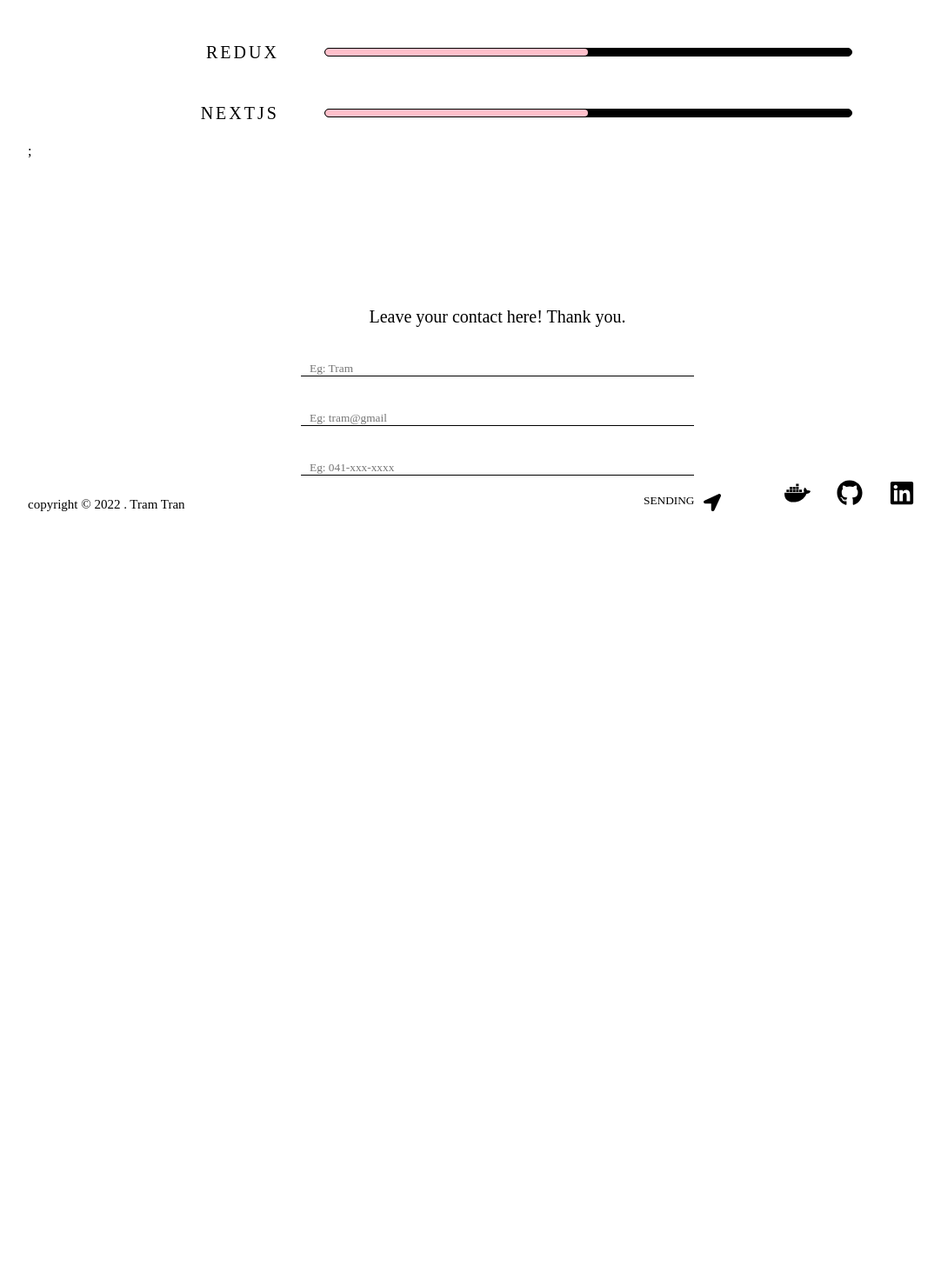
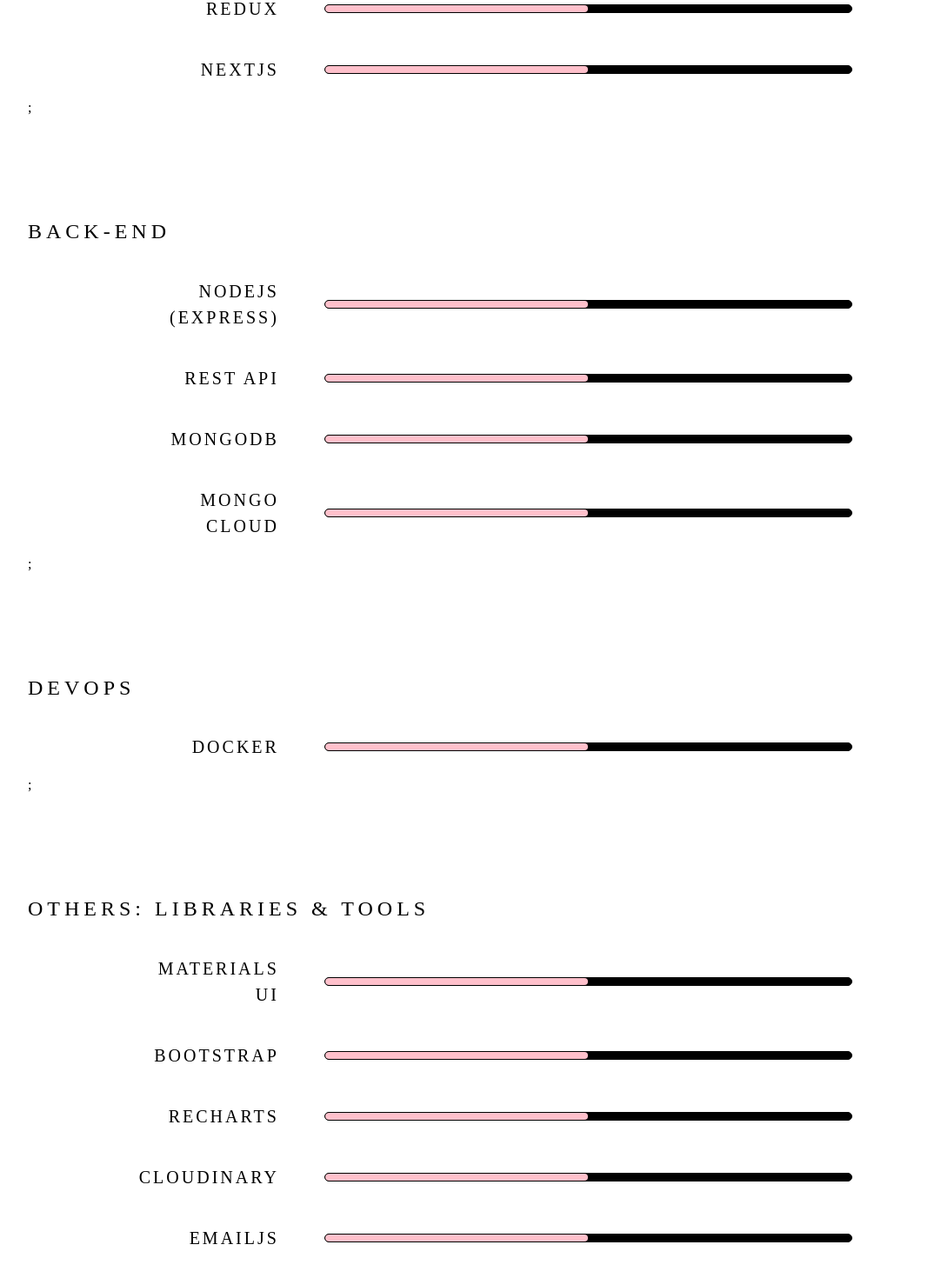
Before and after one commit to tramtran0497/Portfolio-CV-Official, a React (Create React App) app: page / in a window 1280 px wide. Shown: the part 1312-2782 px from the top of the page at 87% size, without its empty margins (76-1158 px from the left). Before the commit the page ends 1951 px from the top, so only its background shows below. Built offline with nearby package versions, Linux system fonts and the light colour scheme.

Commit message:
IT Fields without levels

```diff
--- a/src/App.tsx
+++ b/src/App.tsx
@@ -9,7 +9,10 @@
 
 const App: React.FunctionComponent = () => {
 
-  const listFE = ["HTML", "CSS/SCSS", "JAVASCRIPT", "TYPESCRIPT", "REACT(HOOK)", "REACT-NATIVE", "REDUX", "NEXTJS"]
+  const listFE = ["HTML", "CSS/SCSS", "JAVASCRIPT", "TYPESCRIPT", "REACT(HOOK)", "REACT-NATIVE", "REDUX", "NEXTJS"];
+  const listBE = ["NODEJS (EXPRESS)", "REST API", "MONGODB", "MONGO CLOUD"];
+  const listDevOp = ["DOCKER"];
+  const listOthers = ["MATERIALS UI", "BOOTSTRAP", "RECHARTS", "CLOUDINARY", "EMAILJS", "SENDGRID"];
 
   return (
     <Container>
@@ -21,7 +24,7 @@
       </Header>
       {/* <Home/> */}
       {/* <MyWords/> */}
-      <ItFields listFrontEnd={listFE}/>
+      <ItFields listFrontEnd={listFE} listBackEnd={listBE} listDevOp={listDevOp} listOthers={listOthers}/>
       <Footer>
         <Copy>
           copyright © 2022 . Tram Tran
--- a/src/Pages/ItFields.tsx
+++ b/src/Pages/ItFields.tsx
@@ -1,18 +1,21 @@
 import React from 'react';
-import {BackEnd, Container, FrontEnd, Title, TitleWrapper, ItemLevel, ItemTitle, ItemSkill, FrontEndTitle} from '../styles/ItFieldsStyles';
+import {BackEnd, Container, FrontEnd, Title, TitleWrapper, ItemLevel, ItemTitle, ItemSkill, TitleField, DevOp, Others} from '../styles/ItFieldsStyles';
 
 type ItFieldsProps = {
     listFrontEnd: string[],
+    listBackEnd: string[],
+    listDevOp: string[],
+    listOthers: string[],
 };
 
-const ItFields: React.FunctionComponent<ItFieldsProps> = ({listFrontEnd}) => (
+const ItFields: React.FunctionComponent<ItFieldsProps> = ({listFrontEnd, listBackEnd, listDevOp, listOthers}) => (
     <Container>
         <TitleWrapper>
             <Title>MY TECHNICAL SKILLS</Title>
         </TitleWrapper>
 
         <FrontEnd>
-            <FrontEndTitle>FRONT-END</FrontEndTitle>
+            <TitleField>FRONT-END</TitleField>
             {
                 listFrontEnd.length ? listFrontEnd.map((item: string) => {
                     return(
@@ -26,8 +29,46 @@
         </FrontEnd>
 
         <BackEnd>
+            <TitleField>BACK-END</TitleField>
+                {
+                    listBackEnd.length ? listBackEnd.map((item: string) => {
+                        return(
+                            <ItemSkill>
+                                <ItemTitle>{item}</ItemTitle>
+                                <ItemLevel/>
+                            </ItemSkill>
+                        );
+                    }) : null
+                };
+        </BackEnd>
 
-        </BackEnd>
+        <DevOp>
+            <TitleField>DEVOPS</TitleField>
+                {
+                    listDevOp.length ? listDevOp.map((item: string) => {
+                        return(
+                            <ItemSkill>
+                                <ItemTitle>{item}</ItemTitle>
+                                <ItemLevel/>
+                            </ItemSkill>
+                        );
+                    }) : null
+                };
+        </DevOp>
+
+        <Others>
+            <TitleField>OTHERS: LIBRARIES & TOOLS</TitleField>
+                {
+                    listOthers.length ? listOthers.map((item: string) => {
+                        return(
+                            <ItemSkill>
+                                <ItemTitle>{item}</ItemTitle>
+                                <ItemLevel/>
+                            </ItemSkill>
+                        );
+                    }) : null
+                };
+        </Others>
     </Container>
 );
 
--- a/src/styles/ItFieldsStyles.tsx
+++ b/src/styles/ItFieldsStyles.tsx
@@ -28,12 +28,13 @@
 
 export const FrontEnd = styled.div`
     width: calc(100% - 200px);
-    padding: 100px;
+    padding: 50px 100px;
     display: flex;
     flex-direction: column;
+    height: max-content;
 `
 
-export const FrontEndTitle = styled.h2`
+export const TitleField = styled.h2`
     font-weight: 300;
     letter-spacing: 5px;
 `
@@ -79,5 +80,25 @@
 `
 
 export const BackEnd = styled.div`
+    width: calc(100% - 200px);
+    height: max-content;
+    padding: 50px 100px;
+    display: flex;
+    flex-direction: column;
+`
 
+export const DevOp = styled.div`
+     width: calc(100% - 200px);
+    height: max-content;
+    padding: 50px 100px;
+    display: flex;
+    flex-direction: column;
 `
+
+export const Others = styled.div`
+     width: calc(100% - 200px);
+    height: max-content;
+    padding: 50px 100px;
+    display: flex;
+    flex-direction: column;
+`
```
